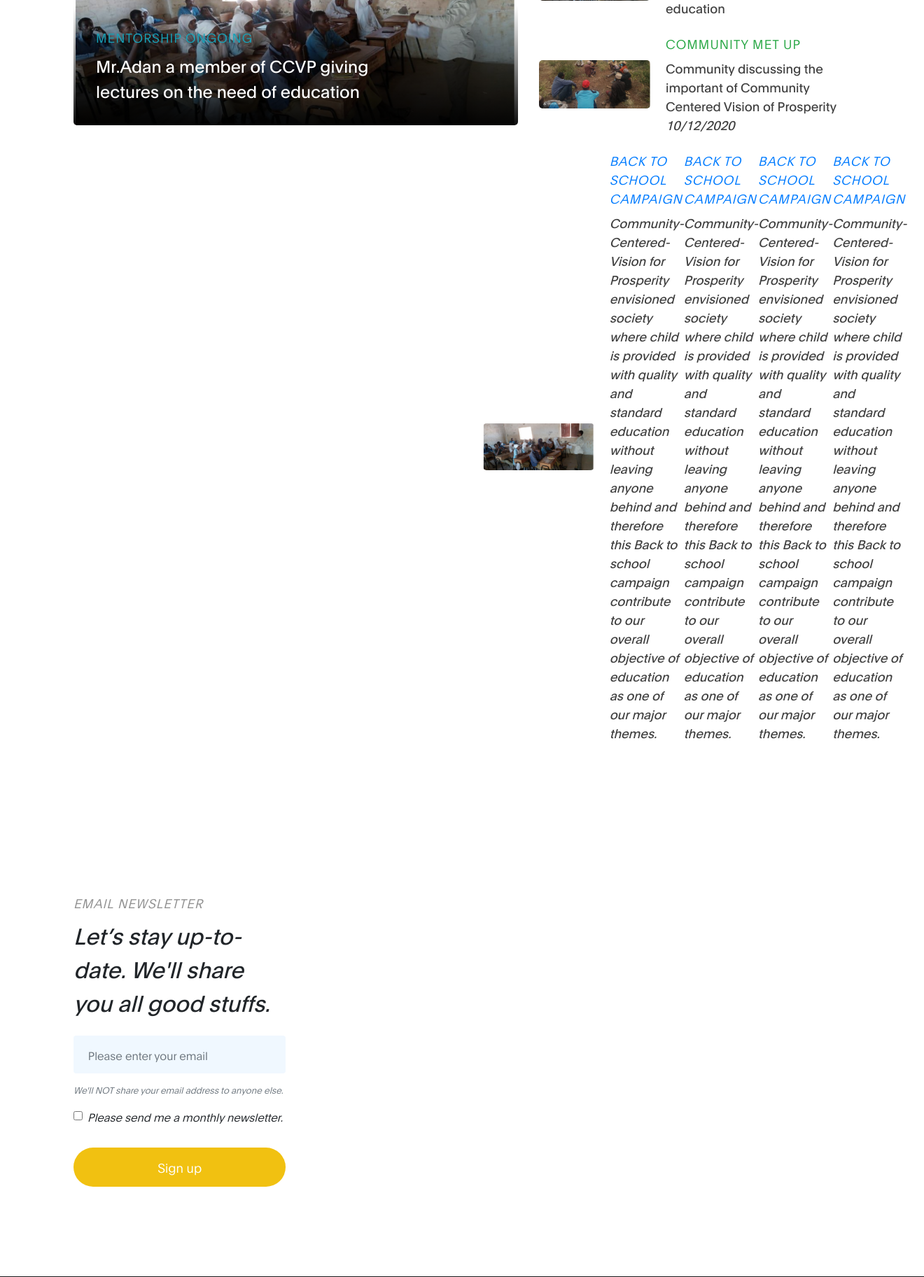
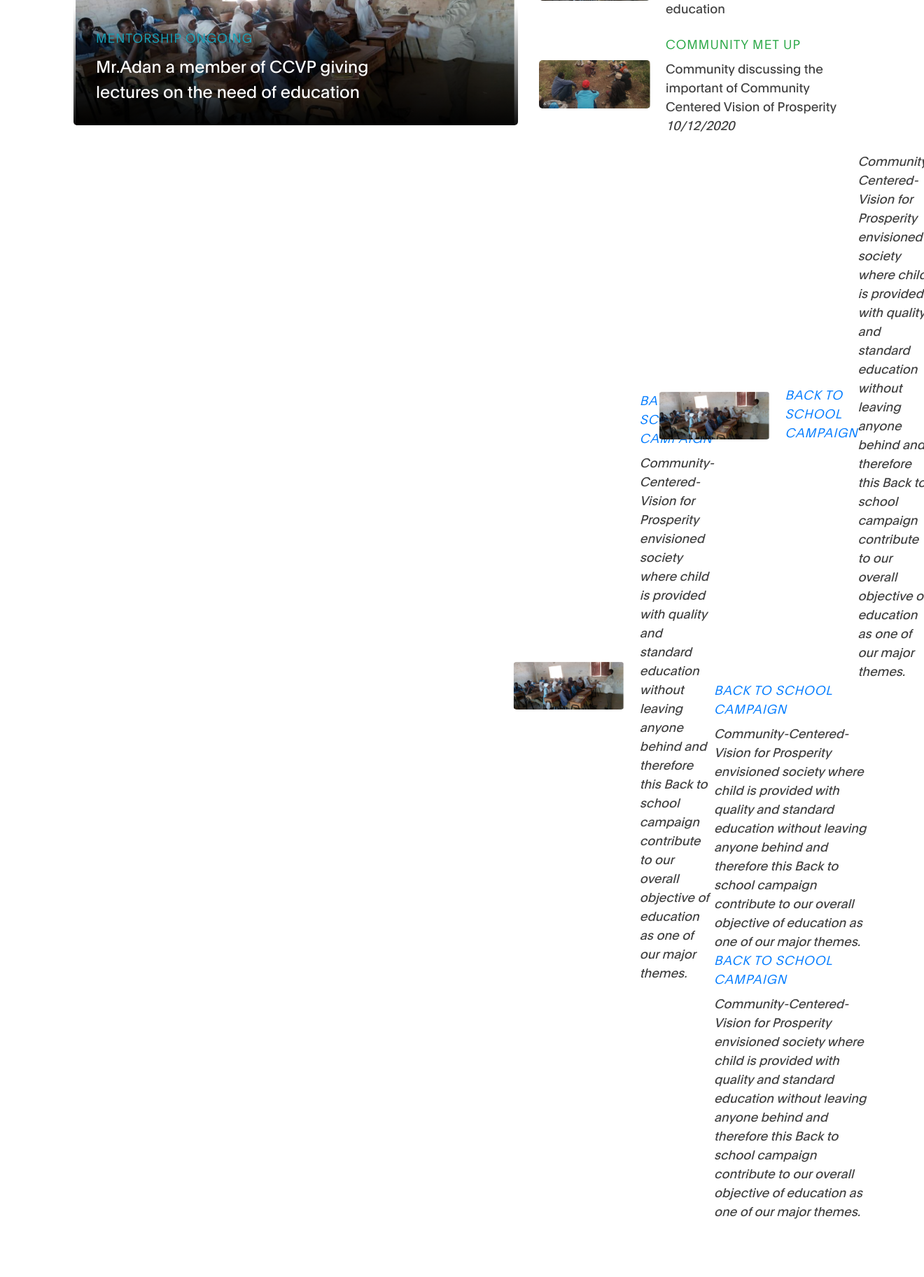
Before and after one commit to hondatechkassim/CVVP, a PHP site: page /blog.php in a window 1320 px wide; the page is wider, and only the part inside the window is pictured. Shown: the part 466-2291 px from the top of that part at 70% size. Run offline with PHP 8.4, Linux system fonts and the light colour scheme.

Commit message:
Update blog.php

```diff
--- a/blog.php
+++ b/blog.php
@@ -114,6 +114,8 @@ https://templatemo.com/tm-538-digital-trend
                           <h3><a href="blog-detail.php">Community-Centered-Vision for Prosperity envisioned society where child is provided with quality and standard education without leaving anyone behind and therefore this Back to school campaign contribute to our overall objective of education as one of our major themes. </a></h3>
                         </div>
                            <div class="blog-info">
+                       <div class="blog-sidebar d-flex justify-content-center align-items-center" data-aos="fade-up" data-aos-delay="200">
+                        <img src="images/abdi.png" class="img-fluid" alt="blog">
                           <h4 class="blog-category text-primary">Back to school campaign </h4>
 
                           <h3><a href="blog-detail.php">Community-Centered-Vision for Prosperity envisioned society where child is provided with quality and standard education without leaving anyone behind and therefore this Back to school campaign contribute to our overall objective of education as one of our major themes. </a></h3>
```
